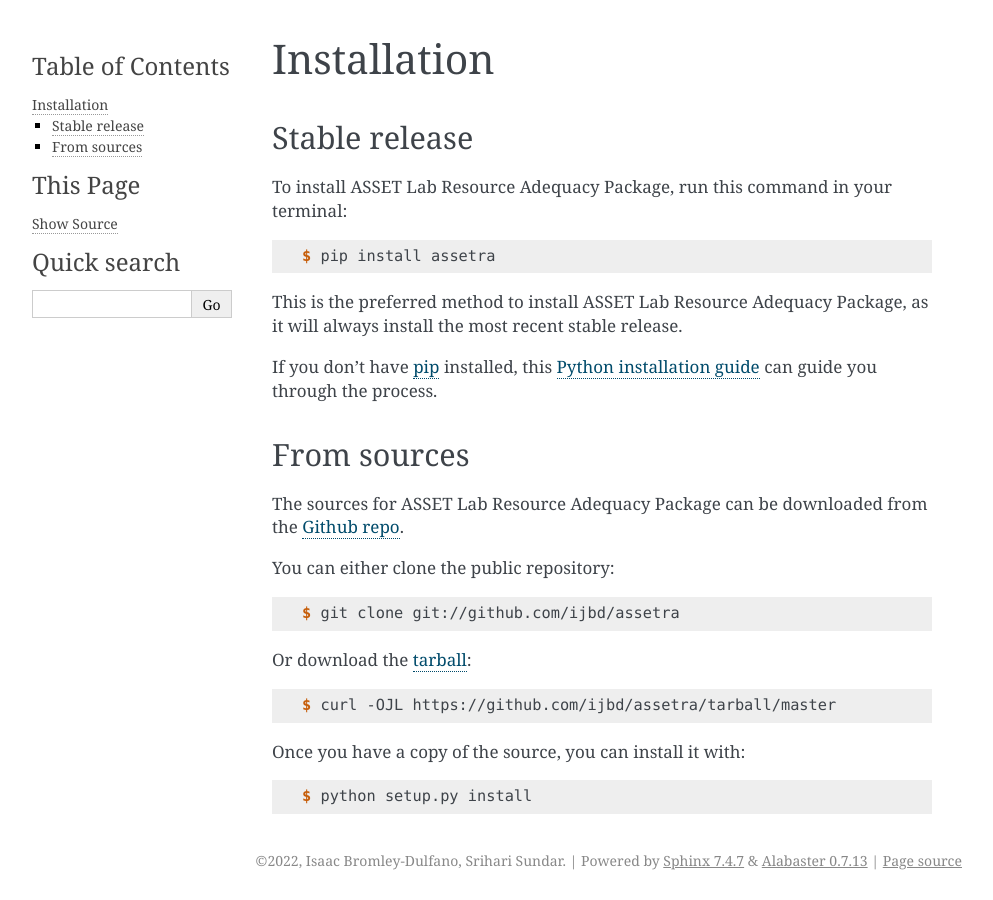
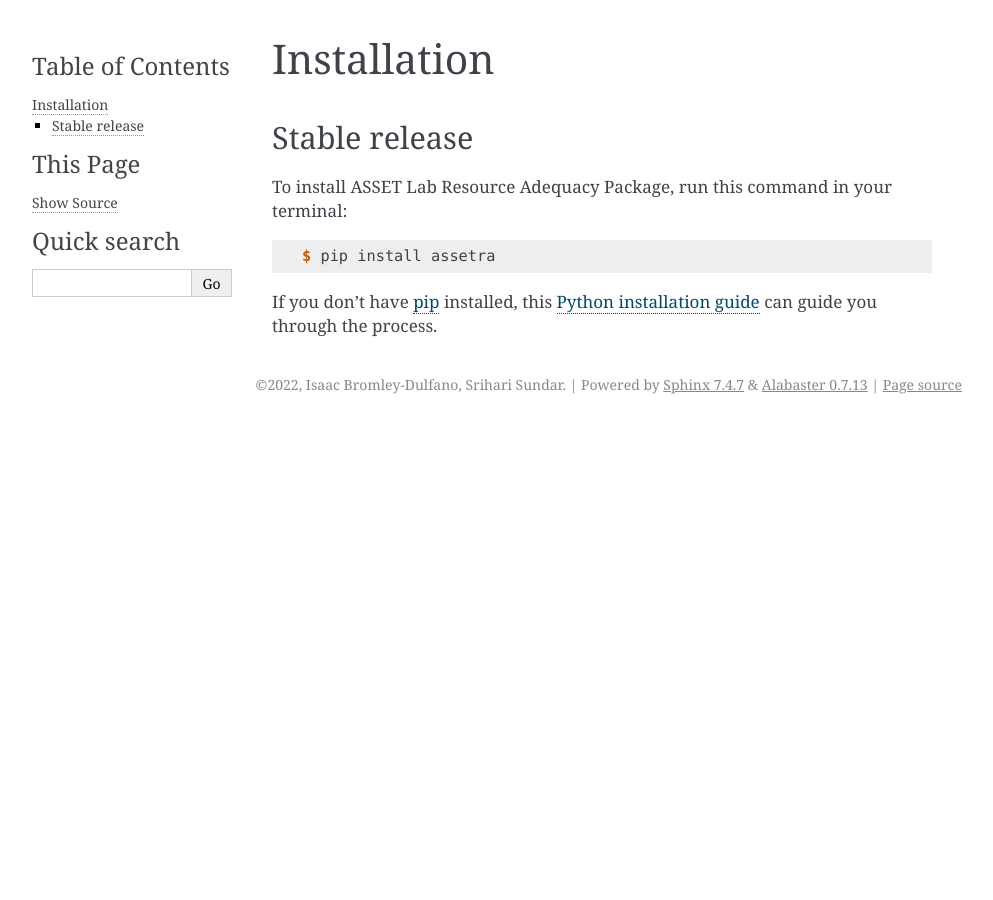
Before and after one commit to ijbd/assetra, a Sphinx documentation site: the page built from docs/installation.rst, in a window 1280 px wide. Shown: the whole page, without its empty margins (148-1141 px from the left). Built offline with Sphinx 7.4.7, drawn with Linux system fonts in a browser that asks for light colours.

Commit message:
Revise documentation.

```diff
--- a/docs/installation.rst
+++ b/docs/installation.rst
@@ -14,38 +14,8 @@
 
     $ pip install assetra
 
-This is the preferred method to install ASSET Lab Resource Adequacy Package, as it will always install the most recent stable release.
-
 If you don't have `pip`_ installed, this `Python installation guide`_ can guide
 you through the process.
 
 .. _pip: https://pip.pypa.io
 .. _Python installation guide: http://docs.python-guide.org/en/latest/starting/installation/
-
-
-From sources
-------------
-
-The sources for ASSET Lab Resource Adequacy Package can be downloaded from the `Github repo`_.
-
-You can either clone the public repository:
-
-.. code-block:: console
-
-    $ git clone git://github.com/ijbd/assetra
-
-Or download the `tarball`_:
-
-.. code-block:: console
-
-    $ curl -OJL https://github.com/ijbd/assetra/tarball/master
-
-Once you have a copy of the source, you can install it with:
-
-.. code-block:: console
-
-    $ python setup.py install
-
-
-.. _Github repo: https://github.com/ijbd/assetra
-.. _tarball: https://github.com/ijbd/assetra/tarball/master
--- a/docs/reference.rst
+++ b/docs/reference.rst
@@ -12,9 +12,9 @@
 ------------------
 The assetra object-oriented interface is shown in figure 1 and is best interpreted as a bottom-up model.
 
-*EnergyUnit* objects, such as demand centers and thermal generators, are added to *EnergySystemBuilder* objects one at a time.
+*EnergyUnit* objects, such as demand centers and thermal generators, are added to the *EnergySystemBuilder*.
 
-The *EnergySystemBuilder* compiles energy units into so-called unit datasets and instantiates *EnergySystem* objects. Unit datasets are `xarray <https://docs.xarray.dev/en/stable/index.html>`_ datasets on which higher-level objects operate (see [1]_ for additional justification).
+The *EnergySystemBuilder* compiles energy units into *EnergySystem* objects (see [1]_ to understand the motivation for this distinction).
 
 *EnergySystem* objects are attached to *ProbabilisticSimulation* objects whose responsibility is to generate and store probabilistic net hourly capacity matrices for a large sample of Monte Carlo trials. The net hourly capacity matrix of a *ProbabilisticSimulation* is a two dimensional matrix representing net system capacity for each Monte Carlo iteration.
 
@@ -63,7 +63,7 @@
 
 Notes
 -----
-.. [1] Internally, we **try** to think of *EnergySystem* objects as immutable. There is no method to directly add, remove, or modify *EnergyUnit* objects to/from/in an *EnergySystem*. The reason for this is to make explicitly clear to users that higher level objects do not track the state of lower-level objects. For example, if a user wants to modify a system for which a probabilistic simulation has already been evaluated, it would be tedious to both recognize the system modification from the simulation object and preserve computation from the existing evaluation. Further, we want to make efficient use of data structures for larger simulations. For example, it is both time- and memory- efficient to operate on whole fleets of energy units via matrix operation rather than evaluating each unit individually. This also offers a pathway to future parallelization. On the other hand, it is important for users to modify systems, i.e. add or remove units at will, and it is convenient to think of energy units as individual conceptual objects (not as fleets). To summarize, the internal energy system model should be immutable and operate on fleets of energy units, while the external model should be modifiable and treat energy units as individual objects. The *EnergySystemBuilder* acts as a bridge between these two models.
+.. [1] Internally, we **try** to think of *EnergySystem* objects as immutable. There is no method to directly add, remove, or modify *EnergyUnit* objects to/from/in an *EnergySystem*. The reason for this is to make explicitly clear to users that higher level objects do not track the state of lower-level objects. For example, if a user wants to modify a system for which a probabilistic simulation has already been evaluated, it would be tedious to both recognize the system modification from the simulation object and preserve computation from the existing evaluation. Further, we want to make efficient use of data structures for larger simulations. For example, it is both time- and memory- efficient to operate on whole fleets of energy units via matrix operation rather than evaluating each unit individually. This also offers a straightforward path to future parallelization. On the other hand, it is important for users to modify systems, i.e. add or remove units at will, and it is convenient to think of energy units as individual conceptual objects (not as fleets). To summarize, the internal energy system model should be immutable and operate on fleets of energy units, while the external model should be modifiable and treat energy units as individual objects. The *EnergySystemBuilder* acts as a bridge between these two models, by initializing the *EnergySystem* with a list of `xarray <https://docs.xarray.dev/en/stable/index.html>`_ datasets representing immutable fleets.
 .. [2] The dispatch order of unit datasets in probabilistic simulations is defined by two variables in the *assetra.units* module, specifically *RESPONSIVE_UNIT_TYPES* and *NONRESPONSIVE_UNIT_TYPES*. These two variables are lists which both define valid energy unit types and distinguish the order of unit dispatch. The responsive/non-responsive nomenclature refers to whether the hourly capacity of units of a given type depend on system conditions. For example, *StaticUnit* and *StochasticUnit* qualify as non-responsive because their probabilistic hourly capacities do not depend on the net hourly capacity matrix. *StorageUnit* on the other hand qualifies as a responsive type. Dispatch order follows the combined list *(NONRESPONSIVE_UNIT_TYPES + RESPONSIVE_UNIT_TYPES)*.
 .. [3] Conventional hydroelectric units are not well-modeled by the existing `assetra` unit types. Depending on the application, it may be acceptable to treat hydroelectric as either a `StaticUnit` or `StochasticUnit`. The most appropriate model would likely modify the `StorageUnit` implementation to replace charge cycles with hydrological constraints.
 
```
Also changed, not shown: docs/contributing.rst (+5 -5 lines).
